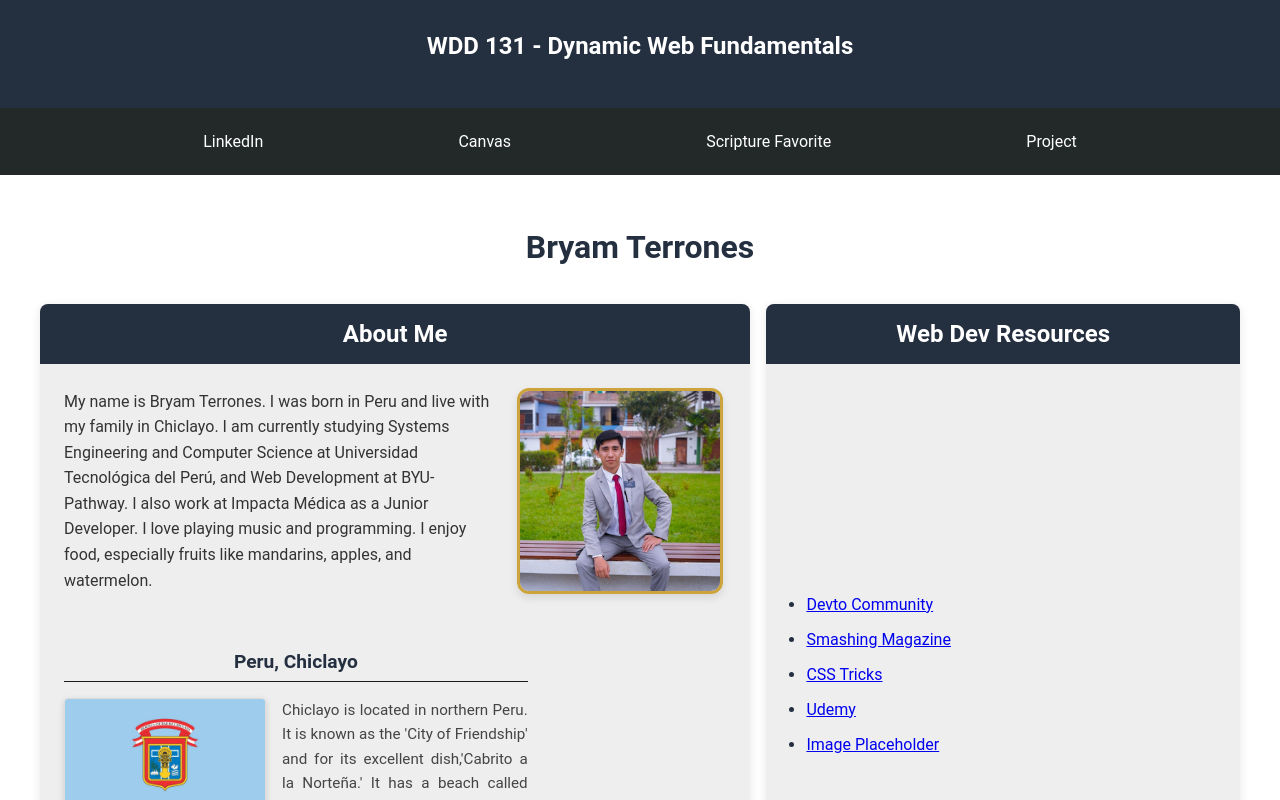
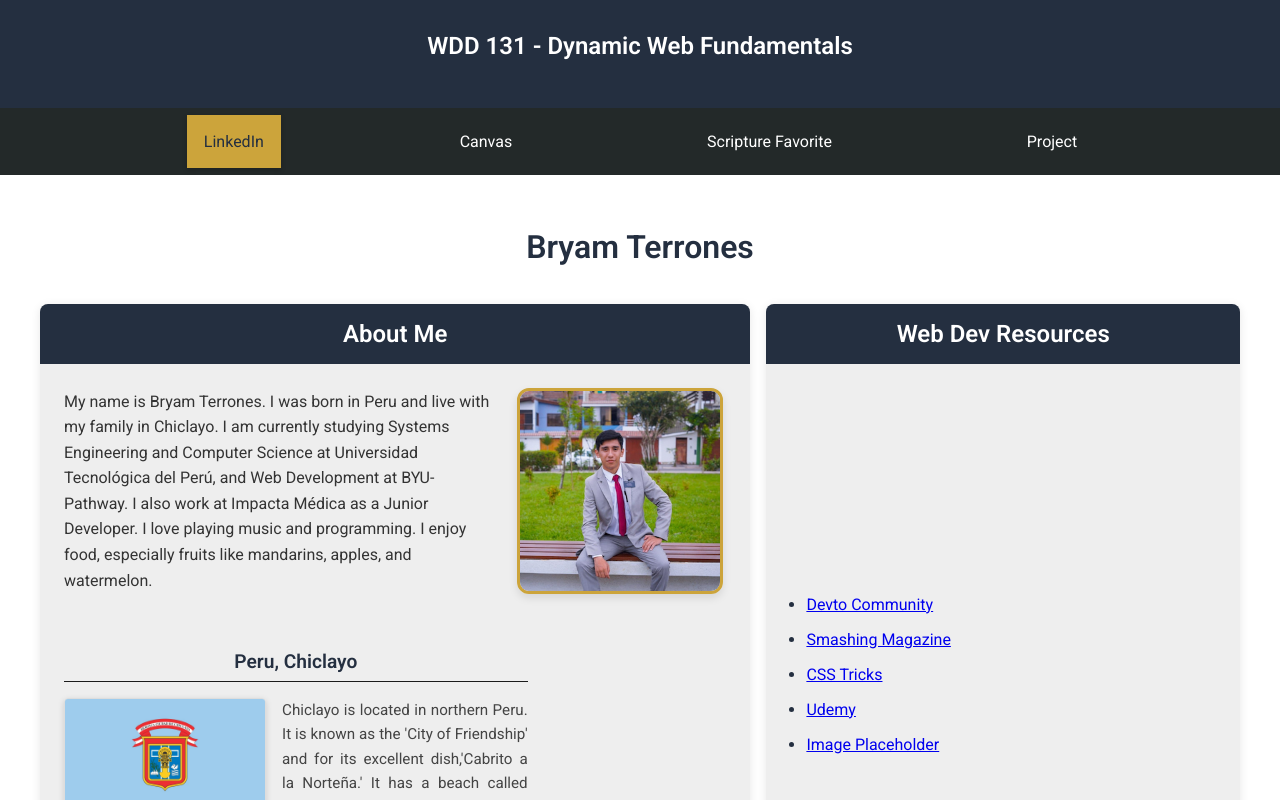
Before and after one commit to Bryamtf/wdd131, a plain HTML site: page index.html in a window 1280 px wide. In both pictures the pointer is over the link "LinkedIn". Shown: the top 800 px of the page. Drawn offline with Linux system fonts and the light colour scheme.

Commit message:
agregate requeriments

```diff
--- a/index.html
+++ b/index.html
@@ -8,6 +8,11 @@
     <meta name="description"
         content="WDD 131 - Dynamic Web Fundamentals by Bryam Terrones. Web fundamentals, frontend technologies, interactive JavaScript, CSS Grid, Flexbox, modern web design.">
     <meta name="author" content="Bryam Terrones">
+    <link rel="preconnect" href="https://fonts.googleapis.com">
+    <link rel="preconnect" href="https://fonts.gstatic.com" crossorigin>
+
+    <link href="https://fonts.googleapis.com/css2?family=Roboto:wght@300;400;500;600&display=swap" rel="stylesheet">
+
     <link rel="stylesheet" href="styles/base.css">
     <script src="scripts/getdates.js" defer></script>
 </head>
--- a/styles/base.css
+++ b/styles/base.css
@@ -41,6 +41,13 @@ nav a{
     color:var(--accent2-color);
     padding: 1rem;
     text-decoration: none;
+}
+nav a:hover {
+    background-color: var(--secondary-color);
+    color: var(--primary-color);
+    border: 1px solid var(--secondary-color);
+    transform: translateY(-2px);
+    box-shadow: 0 2px 5px rgba(0, 0, 0, 0.2);
 }
 
 main{
```
